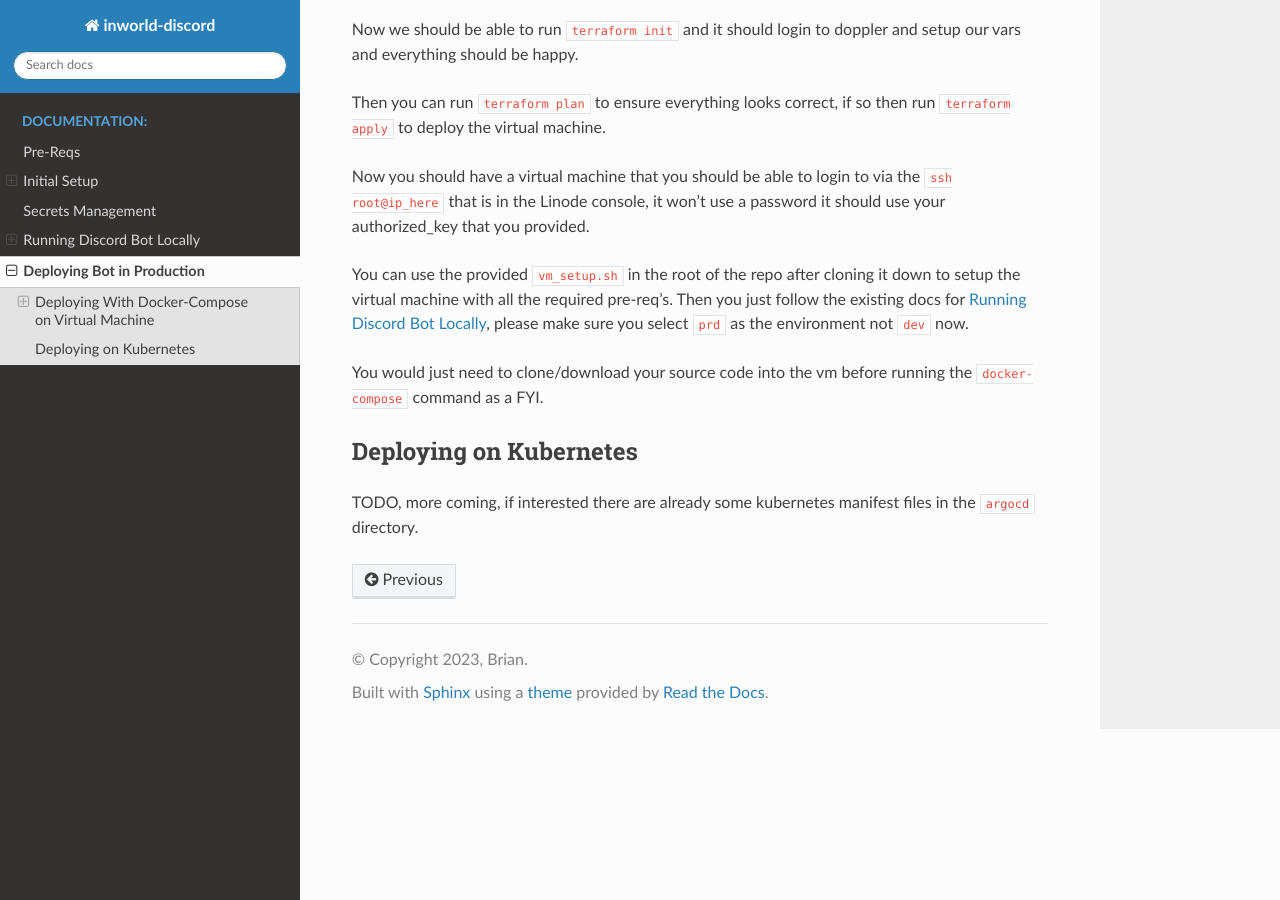
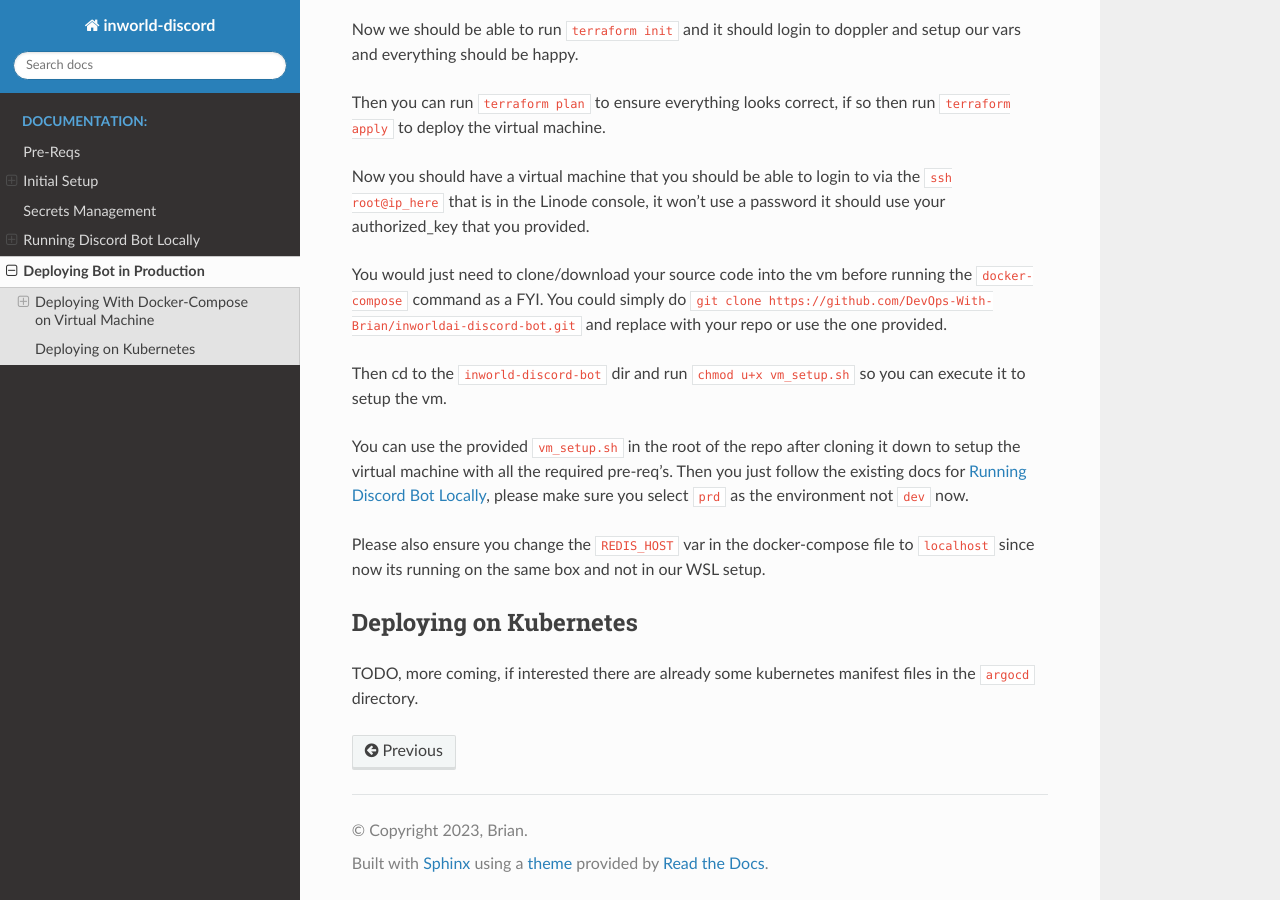
Before and after one commit to DevOps-With-Brian/inworldai-discord-bot, a Sphinx documentation site: the page built from docs/deploy_bot_to_production.rst, in a window 1280 px wide and 900 px high, scrolled down 1929 px. Built offline with Sphinx 7.4.7 and the Read the Docs theme 2.0.0, drawn with Linux system fonts in a browser that asks for light colours.

Commit message:
docs: updating docs

```diff
--- a/docs/deploy_bot_to_production.rst
+++ b/docs/deploy_bot_to_production.rst
@@ -70,9 +70,14 @@ Then you can run ``terraform plan`` to ensure everything looks correct, if so th
 
 Now you should have a virtual machine that you should be able to login to via the ``ssh root@ip_here`` that is in the Linode console, it won't use a password it should use your authorized_key that you provided.
 
+You would just need to clone/download your source code into the vm before running the ``docker-compose`` command as a FYI.  You could simply do ``git clone https://github.com/DevOps-With-Brian/inworldai-discord-bot.git`` and replace with your repo or use the one provided.
+
+Then cd to the ``inworld-discord-bot`` dir and run ``chmod u+x vm_setup.sh`` so you can execute it to setup the vm.
+
 You can use the provided ``vm_setup.sh`` in the root of the repo after cloning it down to setup the virtual machine with all the required pre-req's.  Then you just follow the existing docs for :ref:`running_bot_locally`, please make sure you select ``prd`` as the environment not ``dev`` now.
 
-You would just need to clone/download your source code into the vm before running the ``docker-compose`` command as a FYI.
+Please also ensure you change the ``REDIS_HOST`` var in the docker-compose file to ``localhost`` since now its running on the same box and not in our WSL setup.
+
 
 Deploying on Kubernetes
 -----------------------
```
